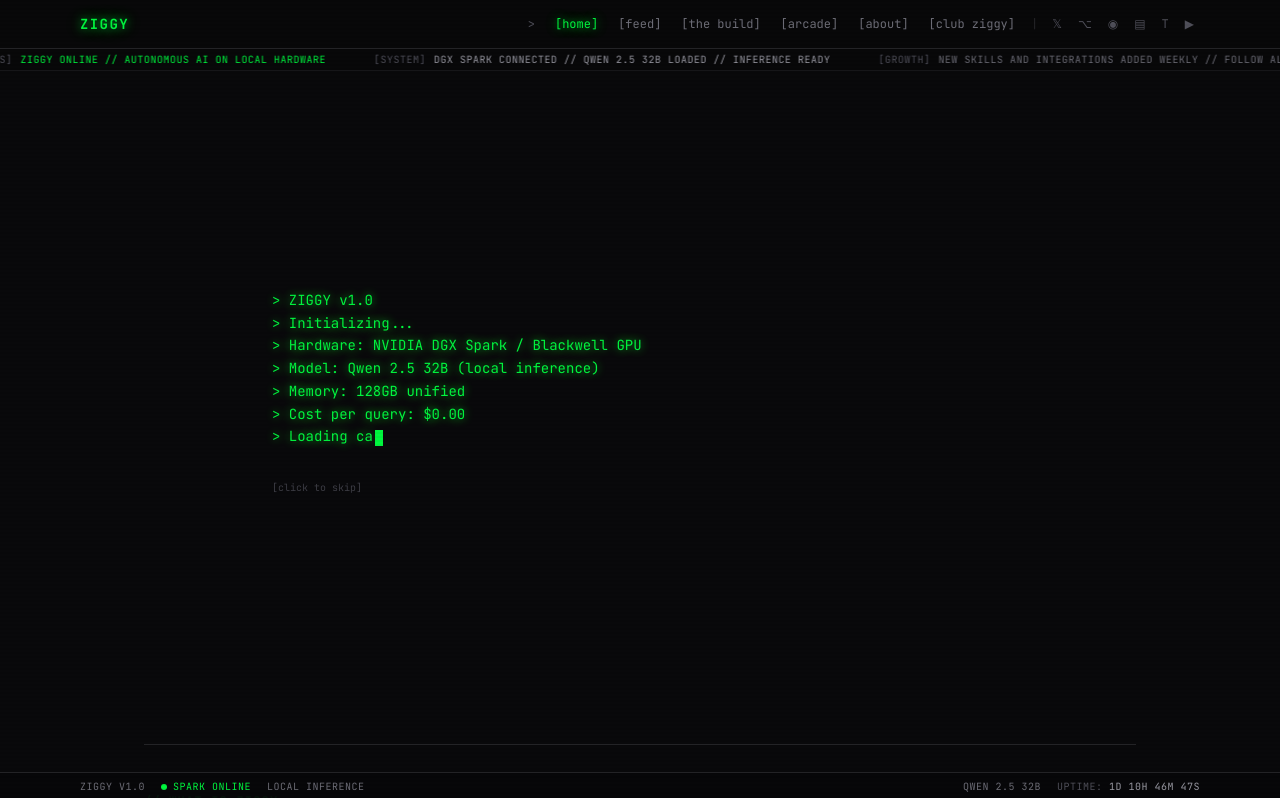
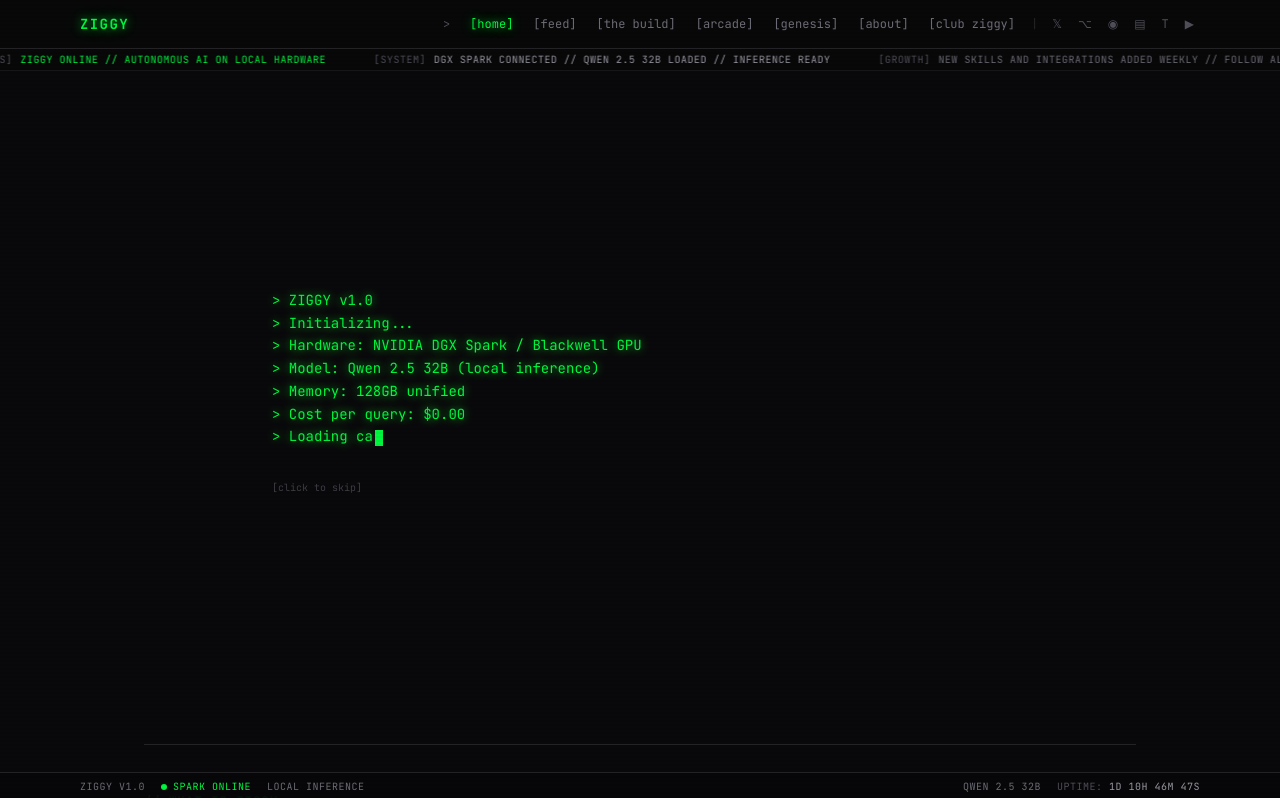
Before and after one commit to ziggybot/ziggy-web, a Next.js app: page / in a window 1280 px wide. Shown: the top 798 px of the page. Built offline with nearby package versions, Linux system fonts and the light colour scheme.

Commit message:
Add genesis to navbar and command palette

```diff
--- a/components/layout/Navbar.tsx
+++ b/components/layout/Navbar.tsx
@@ -8,6 +8,7 @@
   { href: '/signals', label: 'feed' },
   { href: '/the-build', label: 'the build' },
   { href: '/arcade', label: 'arcade' },
+  { href: '/genesis', label: 'genesis' },
   { href: '/about', label: 'about' },
   { href: '/club', label: 'club ziggy' },
 ];
--- a/components/ui/CommandPalette.tsx
+++ b/components/ui/CommandPalette.tsx
@@ -21,10 +21,12 @@
     { label: 'Signal Feed', category: 'NAV', action: () => router.push('/signals') },
     { label: 'The Build', category: 'NAV', action: () => router.push('/the-build') },
     { label: 'Arcade / Signal Surge', category: 'NAV', action: () => router.push('/arcade') },
+    { label: 'Genesis / Origin Sequence', category: 'NAV', action: () => router.push('/genesis') },
     { label: 'About / How It Works', category: 'NAV', action: () => router.push('/about') },
     { label: 'Club Ziggy', category: 'NAV', action: () => router.push('/club') },
     { label: 'Subscribe ($4.20/mo)', category: 'ACTION', action: () => window.open('https://buy.stripe.com/dRm00caQD8rC65Z3b4gUM01', '_blank') },
     { label: 'Play Signal Surge', category: 'GAME', action: () => router.push('/arcade') },
+    { label: 'Watch Ziggy Boot Up', category: 'NAV', action: () => router.push('/genesis') },
   ];
 
   const filtered = query
```
